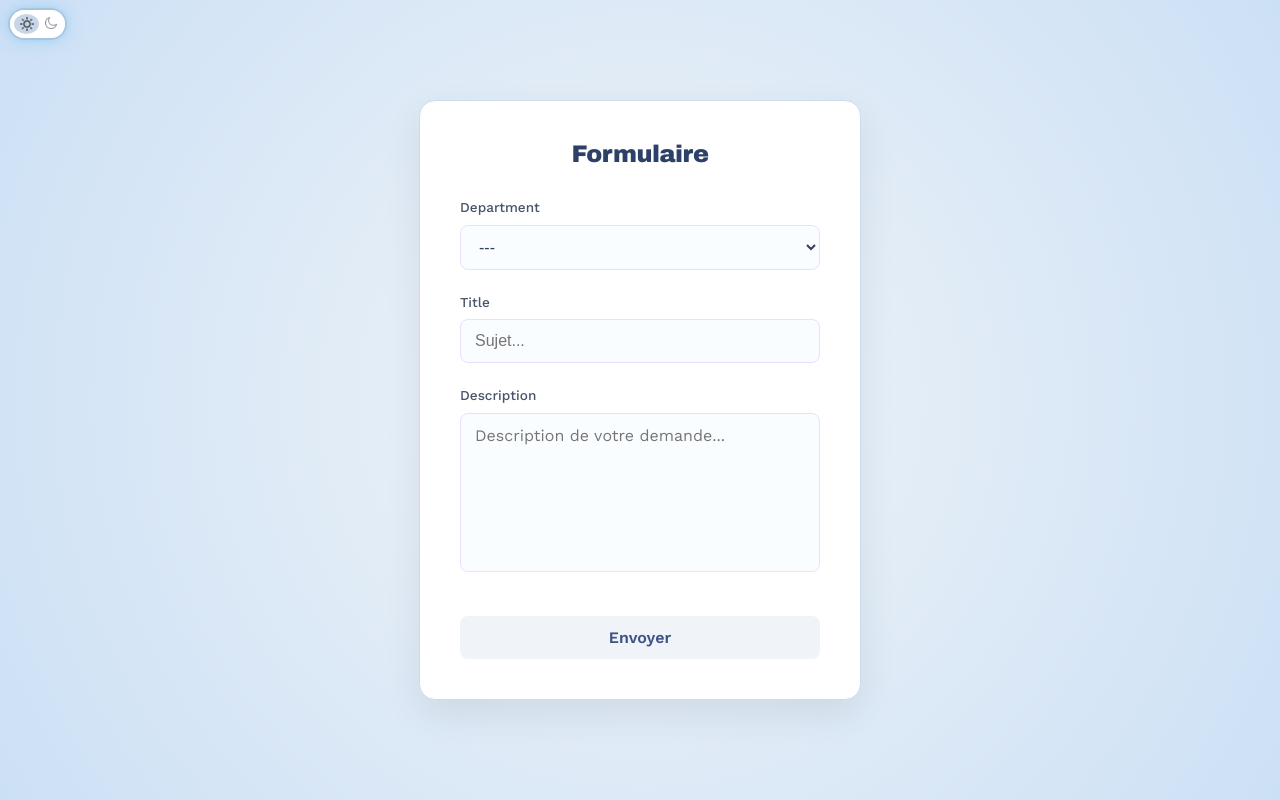
After one commit to lgcxsta/Nexus-SIRH, a PHP site: page /view/ticket.html in a window 1280 px wide. The commit adds this page. Run offline with PHP 8.4, Linux system fonts and the light colour scheme.

Commit message:
Creation: ticket page (form) (css + html)

```diff
--- a/style/style.css
+++ b/style/style.css
@@ -18,7 +18,7 @@
 ========================================================================== */
 
 /* https://codepen.io/nefejames/pen/ogvNgJq  - Card hover effect */
-    .loginCard {
+    .loginCard, .formCard {
         background: white;
         padding: 2.5rem;
         border-radius: 16px;
@@ -29,7 +29,7 @@
         position: relative;
         overflow: hidden;
     }
-    .dark_mode .loginCard {
+    .dark_mode .loginCard, .dark_mode .formCard {
         background: #1a1a1a;
         border: 1px solid #444444;
         box-shadow: 0 15px 35px rgba(0, 0, 0, 0.6);
@@ -66,11 +66,11 @@
     .dark_mode .loginCard:hover {
         box-shadow: 0 0 20px #444444;
     }
-    .loginCard:hover::before {
+    .loginCard:hover::before, .formCard:hover::before {
         opacity: 1;
         transform: rotate(-45deg) translateY(100%);
     }
-    .loginCard h1 {
+    .loginCard h1, .formCard h1 {
         margin: 0 0 2rem 0;
         font-size: 1.5rem;
         text-align: center;
@@ -79,13 +79,13 @@
         font-family: "Arial Black";
         color: #2d4168;
     }
-    .dark_mode .loginCard h1 {
+    .dark_mode .loginCard h1, .dark_mode .formCard h1{
         color: #ffffff;
     }
     .formGroup {
         margin-bottom: 1.5rem;
     }
-    .loginCard label {
+    .loginCard label, .formCard label {
         display: block;
         margin-bottom: 0.6rem;
         color: #475569;
@@ -93,7 +93,7 @@
         font-weight: 500;
         font-family: "Work Sans", sans-serif;
     }
-    .dark_mode .loginCard label {
+    .dark_mode .loginCard label, .dark_mode .formCard label {
         color: #B0B0B0;
     }
     .inputForm {
@@ -160,6 +160,7 @@
         left: 50px;
         z-index: 5;
     }
+
     .switch {
         position: absolute;
         display: inline-block;
@@ -240,3 +241,14 @@
     .dark_mode .darkThemeSymbol {
         filter: invert(100%);
     }
+
+
+/* ==========================================================================
+    TICKETS
+========================================================================== */
+
+textarea {
+    resize: none;
+    font-family: "Work Sans", sans-serif;
+    scrollbar-color: transparent;
+}
--- /dev/null
+++ b/view/ticket.html
@@ -0,0 +1,52 @@
+<!DOCTYPE html>
+<html lang="en">
+
+<head>
+    <meta charset="UTF-8">
+    <meta name="viewport" content="width=device-width, initial-scale=1.0">
+    <link rel="preconnect" href="https://fonts.googleapis.com">
+    <link rel="preconnect" href="https://fonts.gstatic.com" crossorigin>
+    <link href="https://fonts.googleapis.com/css2?family=Work+Sans:wght@300;400;500;600&display=swap" rel="stylesheet">
+    <link rel="stylesheet" href="../style/style.css">
+    <script src="../script/script.js"></script>
+    <title>Ticket</title>
+</head>
+
+<body>
+    <div class="themeBtnDiv" id="btnToggleTheme">
+        <label class="switch">
+            <input type="checkbox" id="themeToggle" onchange="toggleTheme()" />
+            <span class="btnTheme"></span>
+            <img class="lightThemeSymbol" src="../img/sun.png">
+            <img class="darkThemeSymbol" src="../img/moon.png">
+        </label>
+    </div>
+    <div class="formCard">
+        <h1>Formulaire</h1>
+
+        <form>
+            <div class="formGroup">
+                <label for="formDepartment">Department</label>
+                <select id="department" name="department" class="inputForm" required>
+                    <option value="" selected disabled>---</option>
+                    <option value="adminForm">Paie/Admin</option>
+                    <option value="itForm">Logiciel/IT</option>
+                </select>
+            </div>
+            <div class="formGroup">
+                <label for="formTitle">Title</label>
+                <input type="text" class="inputForm" id="titleForm" placeholder="Sujet..." maxlength="100" required>
+            </div>
+
+            <div class="formGroup">
+                <label for="formDescription">Description</label>
+                <textarea class="inputForm" id="formDescription" placeholder="Description de votre demande..."
+                    maxlength="1500" rows="7"></textarea>
+            </div>
+
+            <input type="submit" value="Envoyer">
+        </form>
+    </div>
+</body>
+
+</html>
```
